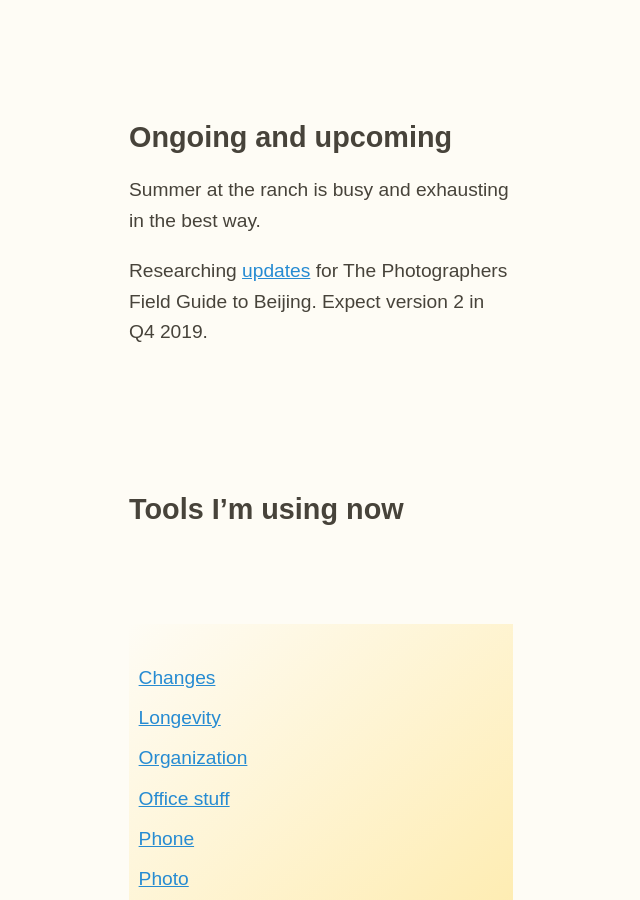
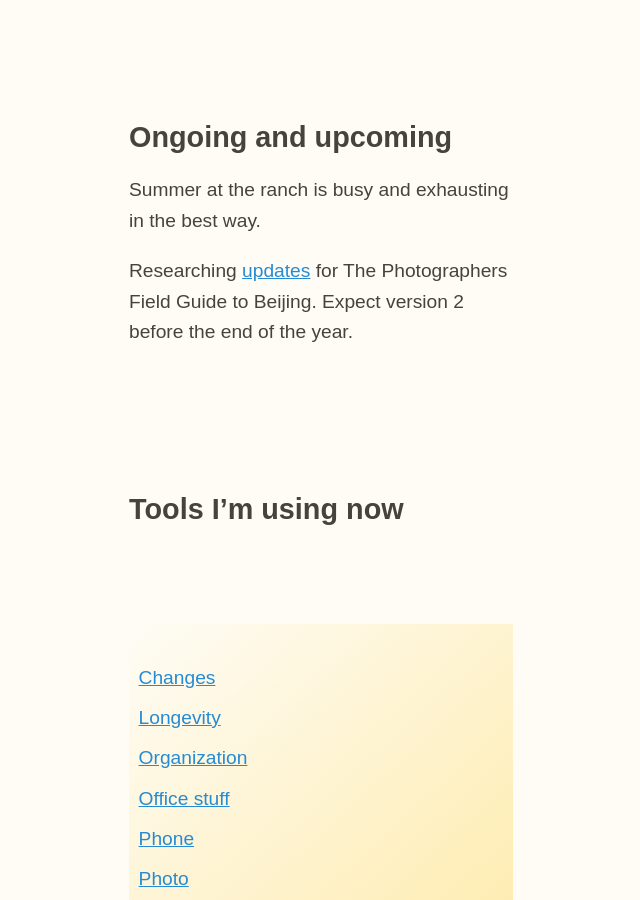
Before and after one commit to zachmccabe/zachmccabe.github.io, a Jekyll site: the page built from now.md, in a window 1280 px wide and 900 px high, scrolled down 415 px. Shown: the whole window, without its empty margins (319-959 px from the left). Built offline with Jekyll 4.4.1, drawn with Linux system fonts in a browser that asks for light colours.

Commit message:
Update now.md

```diff
--- a/now.md
+++ b/now.md
@@ -25,7 +25,7 @@
 
 Summer at the ranch is busy and exhausting in the best way.
 
-Researching [updates](https://www.zachmccabe.com/beijing/index.html#book-updates) for The Photographers Field Guide to Beijing. Expect version 2 in Q4 2019.
+Researching [updates](https://www.zachmccabe.com/beijing/index.html#book-updates) for The Photographers Field Guide to Beijing. Expect version 2 before the end of the year.
 
 
 
```
